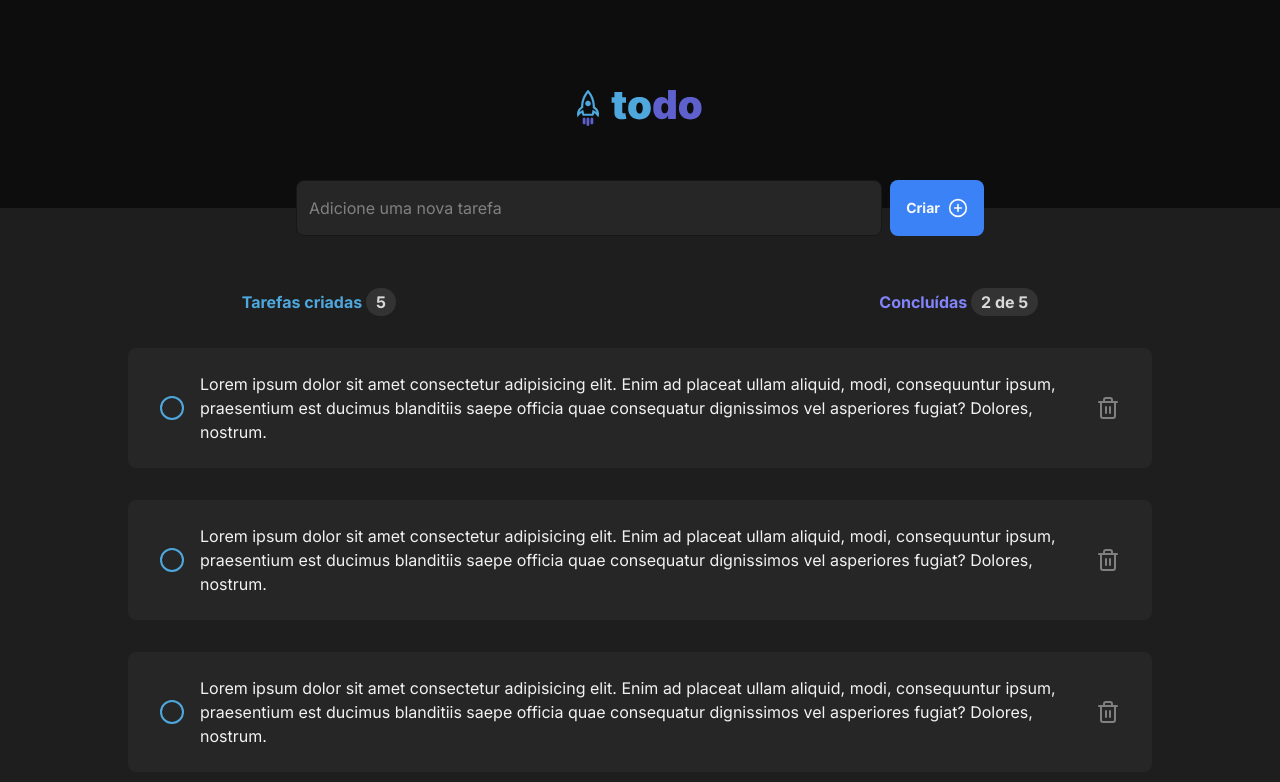
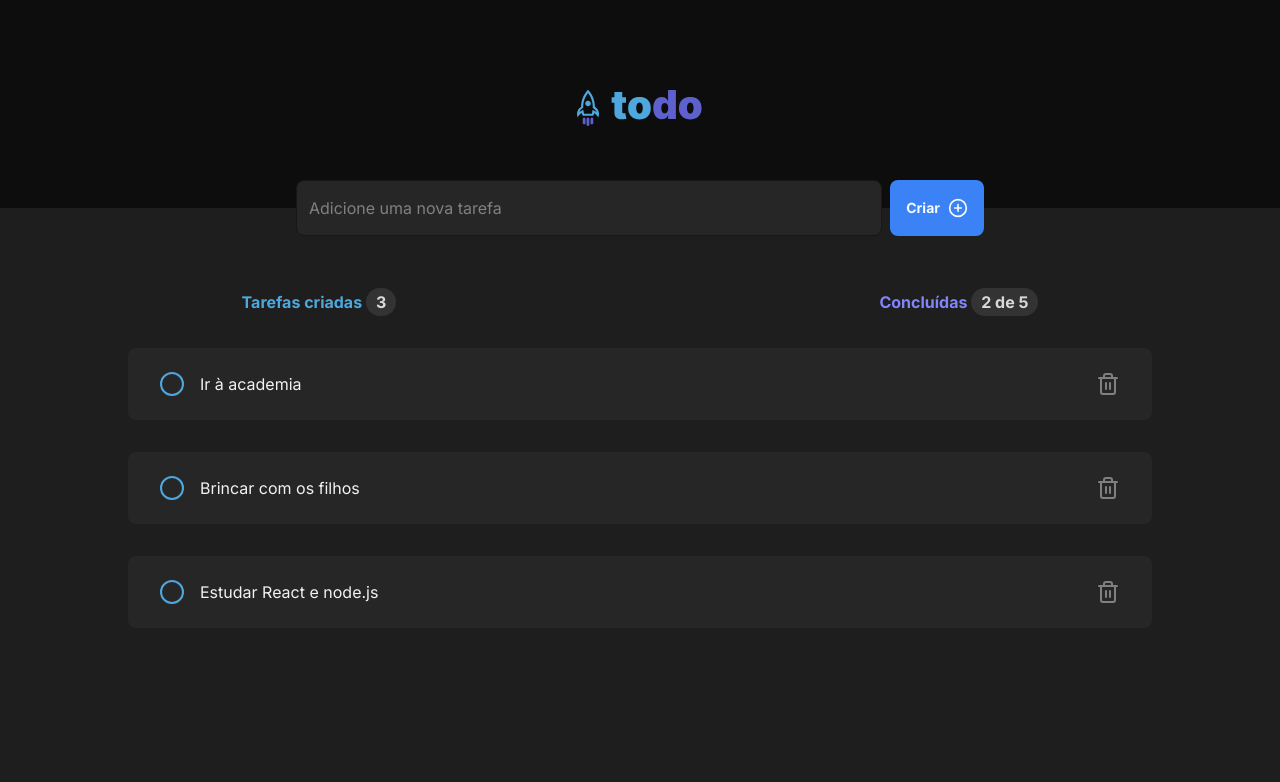
Before and after one commit to danilo-marra/todoapp, a React (Vite) app: page / in a window 1280 px wide. Shown: the top 782 px of the page. Built offline with nearby package versions, Linux system fonts and the light colour scheme.

Commit message:
feat: add tasks

```diff
--- a/package.json
+++ b/package.json
@@ -12,12 +12,14 @@
   "dependencies": {
     "lucide-react": "^0.358.0",
     "react": "^18.2.0",
-    "react-dom": "^18.2.0"
+    "react-dom": "^18.2.0",
+    "uuid": "^9.0.1"
   },
   "devDependencies": {
     "@tailwindcss/forms": "^0.5.7",
     "@types/react": "^18.2.64",
     "@types/react-dom": "^18.2.21",
+    "@types/uuid": "^9.0.8",
     "@typescript-eslint/eslint-plugin": "^7.1.1",
     "@typescript-eslint/parser": "^7.1.1",
     "@vitejs/plugin-react-swc": "^3.5.0",
--- a/src/App.tsx
+++ b/src/App.tsx
@@ -1,56 +1,51 @@
 import './global.css'
 import './App.css'
 import { Header } from './components/Header'
-import { Trash2 } from 'lucide-react'
+import { CreatedTasks } from './components/CreatedTasks'
+import { DoneTasks } from './components/DoneTaks'
+import { ContentTask } from './components/ContentTask'
+import { TaskType } from './components/ContentTask'
+import { useState } from 'react'
+
 
 
 export function App() {
+  const [tasks, setTasks] = useState<TaskType[]>([
+    {
+      id: 1,
+      content: 'Ir à academia',
+      isComplete: true,
+    },
+    {
+      id: 2,
+      content: 'Brincar com os filhos',
+      isComplete: false,
+    },
+    {
+      id: 3,
+      content: 'Estudar React e node.js',
+      isComplete: true,
+    },
+  ])
+
   return (
     <div>
-      <Header/>
-      <section className="wrapperTasks mt-[7rem] lg:mt-20 flex justify-around items-center font-bold">
-        <div>
-          <p className='text-blueCustom'>Tarefas criadas <span className='text-gray200 bg-gray400 inline-block rounded-full px-2.5 py-0.5'>5</span></p>
-        </div>
-        <div>
-          <p className='text-purpleCustom'>Concluídas <span className='text-gray200 bg-gray400 inline-block rounded-full px-2.5 py-0.5'>2 de 5</span></p>
-        </div>
+      <Header />
+      <section className="mt-[7rem] lg:mt-20 flex justify-around items-center font-bold">
+      <CreatedTasks
+        totalTasks={tasks}
+      />
+        <DoneTasks/>
       </section>
-      <section className='wrapperContentTasks mt-4'>
-
-        <div className="contentTask bg-gray500 mx-8 lg:mx-auto rounded-lg text-gray100 px-8 py-6 grid grid-flow-col gap-4 items-center mt-8 max-w-5xl ">
-            <input type="checkbox" className='rounded-full h-6 w-6 bg-gray500 border-blueCustom border-2 checked:text-purpledarkCustom focus:ring-0 focus:border-0 active:border-0 cursor-pointer items-start' />
-
-            <p>
-              Lorem ipsum dolor sit amet consectetur adipisicing elit. Enim ad placeat ullam aliquid, modi, consequuntur ipsum, praesentium est ducimus blanditiis saepe officia quae consequatur dignissimos vel asperiores fugiat? Dolores, nostrum.
-            </p>
-
-            <button className='cursor-pointer text-gray300 hover:text-dangerCustom transition-colors' >
-              <Trash2/>
-            </button>
-        </div>
-        <div className="contentTask bg-gray500 mx-8 lg:mx-auto rounded-lg text-gray100 px-8 py-6 grid grid-flow-col gap-4 items-center mt-8 max-w-5xl ">
-            <input type="checkbox" className='rounded-full h-6 w-6 bg-gray500 border-blueCustom border-2 checked:text-purpledarkCustom focus:ring-0 focus:border-0 active:border-0 cursor-pointer items-start' />
-
-            <p>
-              Lorem ipsum dolor sit amet consectetur adipisicing elit. Enim ad placeat ullam aliquid, modi, consequuntur ipsum, praesentium est ducimus blanditiis saepe officia quae consequatur dignissimos vel asperiores fugiat? Dolores, nostrum.
-            </p>
-
-            <button className='cursor-pointer text-gray300 hover:text-dangerCustom transition-colors' >
-              <Trash2/>
-            </button>
-        </div>
-        <div className="contentTask bg-gray500 mx-8 lg:mx-auto rounded-lg text-gray100 px-8 py-6 grid grid-flow-col gap-4 items-center mt-8 max-w-5xl ">
-            <input type="checkbox" className='rounded-full h-6 w-6 bg-gray500 border-blueCustom border-2 checked:text-purpledarkCustom focus:ring-0 focus:border-0 active:border-0 cursor-pointer items-start' />
-
-            <p>
-              Lorem ipsum dolor sit amet consectetur adipisicing elit. Enim ad placeat ullam aliquid, modi, consequuntur ipsum, praesentium est ducimus blanditiis saepe officia quae consequatur dignissimos vel asperiores fugiat? Dolores, nostrum.
-            </p>
-
-            <button className='cursor-pointer text-gray300 hover:text-dangerCustom transition-colors' >
-              <Trash2/>
-            </button>
-        </div>
+      <section className='mt-4'>
+        {tasks.map((task) => {
+          return (
+            <ContentTask
+              key={task.id}
+              task={task}
+            />
+          );
+        })}
 
       </section>
     </div>
--- /dev/null
+++ b/src/components/ContentTask.tsx
@@ -0,0 +1,29 @@
+import { Trash2 } from "lucide-react";
+
+
+export interface TaskType {
+  id: number;
+  content: string;
+  isComplete: boolean;
+}
+
+interface TaskProps {
+  task: TaskType;
+}
+
+export function ContentTask({ task }:TaskProps) {
+  return (
+  <div className="bg-gray500 mx-8 lg:mx-auto rounded-lg text-gray100 px-8 py-6 grid grid-cols-[0fr,1fr,0fr] gap-4 items-start mt-8 max-w-5xl">
+
+      <input type="checkbox" className='rounded-full h-6 w-6 bg-gray500 border-blueCustom border-2 checked:text-purpledarkCustom focus:ring-0 focus:border-0 cursor-pointer' />
+
+      <p>
+          {task.content}
+      </p>
+
+      <button className='cursor-pointer text-gray300 hover:text-dangerCustom transition-colors flex items-center justify-center' >
+          <Trash2/>
+      </button>
+  </div>
+  )
+}
--- /dev/null
+++ b/src/components/CreatedTasks.tsx
@@ -0,0 +1,20 @@
+import { TaskType } from './ContentTask';
+
+interface CreatedTasksProps {
+  totalTasks: TaskType[];
+}
+
+export function CreatedTasks({ totalTasks }: CreatedTasksProps) {
+
+  function sumTotalTasks() {
+    return totalTasks.length;
+  }
+
+  return (
+    <div>
+      <p className='text-blueCustom'>
+        Tarefas criadas <span className='text-gray200 bg-gray400 inline-block rounded-full px-2.5 py-0.5'>{sumTotalTasks()}</span>
+      </p>
+    </div>
+  )
+}
--- /dev/null
+++ b/src/components/DoneTaks.tsx
@@ -0,0 +1,7 @@
+export function DoneTasks() {
+  return (
+    <div>
+      <p className='text-purpleCustom'>Concluídas <span className='text-gray200 bg-gray400 inline-block rounded-full px-2.5 py-0.5'>2 de 5</span></p>
+    </div>
+  )
+}
--- a/src/components/Header.module.css
+++ /dev/null
@@ -1,3 +0,0 @@
-.header {
-
-}
--- a/src/components/Header.tsx
+++ b/src/components/Header.tsx
@@ -1,5 +1,4 @@
 import toDoLogo from '../assets/logo-todo.svg';
-import styles from './Header.module.css'
 import { SearchBar } from './SearchBar';
 
 export function Header() {
--- a/src/components/SearchBar.tsx
+++ b/src/components/SearchBar.tsx
@@ -1,27 +1,70 @@
-import styles from './SearchBar.module.css'
 import { PlusCircle } from 'lucide-react'
+import { FormEvent, useState } from 'react'
+import { TaskType } from './ContentTask'
 
+
+
+//Estado = variáveis que eu quero que o componente monitore
 export function SearchBar() {
+  const [tasksCreated, setTasksCreated] = useState<TaskType[]>([]); // Estado para armazenar as tarefas criadas
+  const [newTaskContent, setNewTaskContent] = useState(''); // Estado para armazenar o valor do input
+
+  // Função para lidar com a criação de uma nova tarefa
+  function handleCreateNewTask(event: FormEvent) {
+    event.preventDefault();
+
+    if (!newTaskContent.trim()) return; // Verifica se o input está vazio
+
+    const newTask: TaskType = {
+      id: tasksCreated.length + 1, // Gere um ID único para a nova tarefa (pode ser um número sequencial neste caso)
+      content: newTaskContent, // Use o valor do input como conteúdo da nova tarefa
+      isComplete: false, // Por padrão, a nova tarefa está incompleta
+    };
+
+    // Adicione a nova tarefa ao estado das tarefas criadas
+    setTasksCreated([...tasksCreated, newTask]);
+
+    // Limpe o valor do input após adicionar a tarefa
+    setNewTaskContent('');
+  }
+
   return (
   <div className='px-6 w-full absolute -bottom-[82px] left-1/2 transform -translate-x-1/2 lg:w-[736px] lg:-bottom-7 lg:left-1/2 lg:transform lg:-translate-x-1/2'>
-    <form className='lg:flex'>
+    <form className='lg:flex' onSubmit={handleCreateNewTask}>
       <div className='lg:flex-auto'>
       <input
         className='rounded-lg pl-3 text-gray300 placeholder:text-gray300 w-full h-14 border border-neutral-900 bg-gray500
                   focus:border-purpledarkCustom  focus:ring-2 focus:ring-purpledarkCustom'
         type="text"
         placeholder='Adicione uma nova tarefa'
+        value={newTaskContent} // Valor do input controlado pelo estado
+        onChange={(e) => setNewTaskContent(e.target.value)} // Atualiza o estado com o valor do input
+
       />
       </div>
       <div className='lg:ml-2'>
         <div className='max-w-96 mx-auto'>
-          <button className='flex w-1/2 bg-blue-500 hover:bg-blue-400 transition-colors rounded-lg text-slate-50 min-h-10 mt-3 mx-auto lg:w-auto lg:mt-0 lg:h-14 items-center justify-center px-4 '>
+          <button
+            type='submit'
+            className='flex w-1/2 bg-blue-500 hover:bg-blue-400 transition-colors rounded-lg text-slate-50 min-h-10 mt-3 mx-auto lg:w-auto lg:mt-0 lg:h-14 items-center justify-center px-4'
+          >
+
             <span className='font-bold text-lg lg:text-sm'>Criar</span>
             <span className='ml-2'><PlusCircle size={20}/></span>
           </button>
         </div>
       </div>
     </form>
+    <div className='text-pink-400'>
+        {tasksCreated.map(task => (
+          <div>
+            <p>{task.id}</p>
+            <p>{task.content}</p>
+            <p>{task.isComplete}</p>
+          </div>
+
+        ))}
+      </div>
   </div>
   )
 }
```
Also changed, not shown: src/components/SearchBar.module.css (deleted), 1 other file (tests, documents, lock files or other folders). Lines whose indentation alone changed are shown as unchanged.
